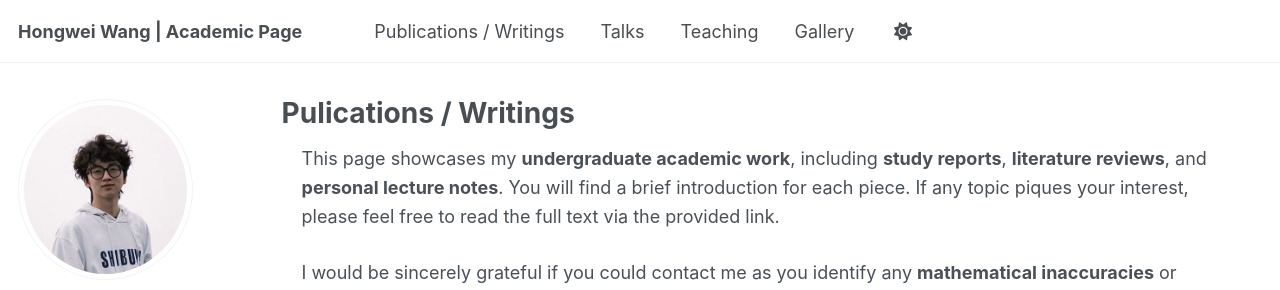
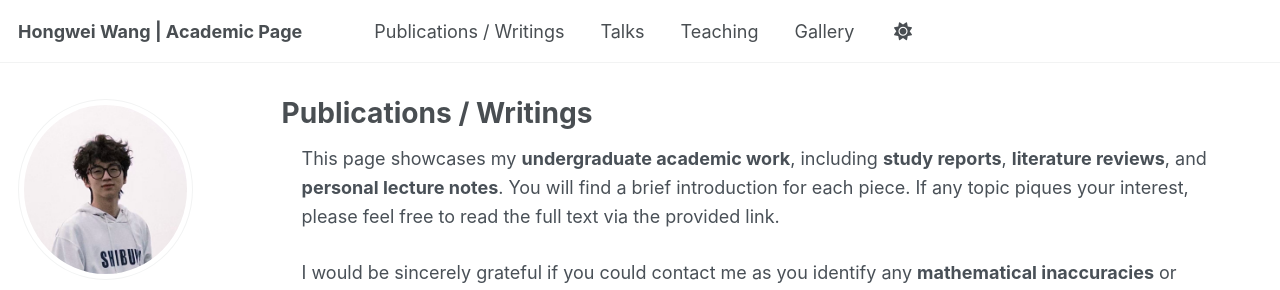
Before and after one commit to WangHongWei-AcademicPage/WangHongWei-AcademicPage.github.io, a Jekyll site: the page built from _pages/writings.html, in a window 1280 px wide and 900 px high. Shown: the top 290 px of the window. Built offline with Jekyll 4.4.1, drawn with Linux system fonts in a browser that asks for light colours; a script that is not in the unit is left out.

Commit message:
Fix typos in writings.html title and permalink

```diff
--- a/_pages/writings.html
+++ b/_pages/writings.html
@@ -1,7 +1,7 @@
 ---
 layout: archive
-title: "Pulications / Writings"
-permalink: /Pulications and writings/
+title: "Publications / Writings"
+permalink: /writings/
 author_profile: true
 ---
 
```
